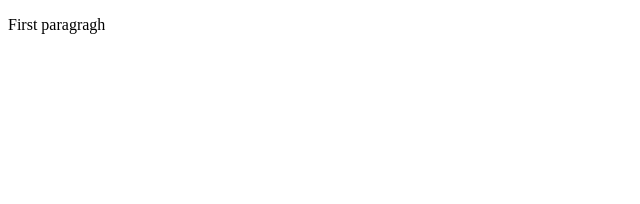
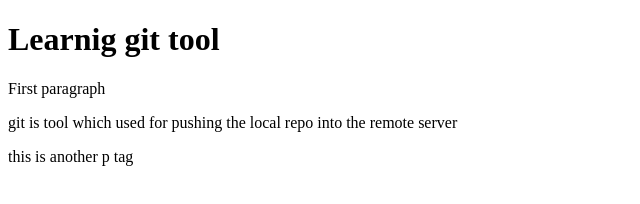
Before and after one commit to Sridhar-79/learning-git, a plain HTML site: page index.html in a window 1280 px wide. Shown: the whole page, without its empty margins (0-640 px from the left). Drawn offline with Linux system fonts and the light colour scheme.

Commit message:
added one p tag

```diff
--- a/index.html
+++ b/index.html
@@ -7,6 +7,9 @@
 </head>
 <body>
 
-    <p>First paragragh</p>
+    <h1>Learnig git tool</h1>
+    <p>First paragraph</p>
+    <p>git is tool which used for pushing the local repo into the remote server</p>
+    <p>this is another p tag</p>
 </body>
 </html>
```
